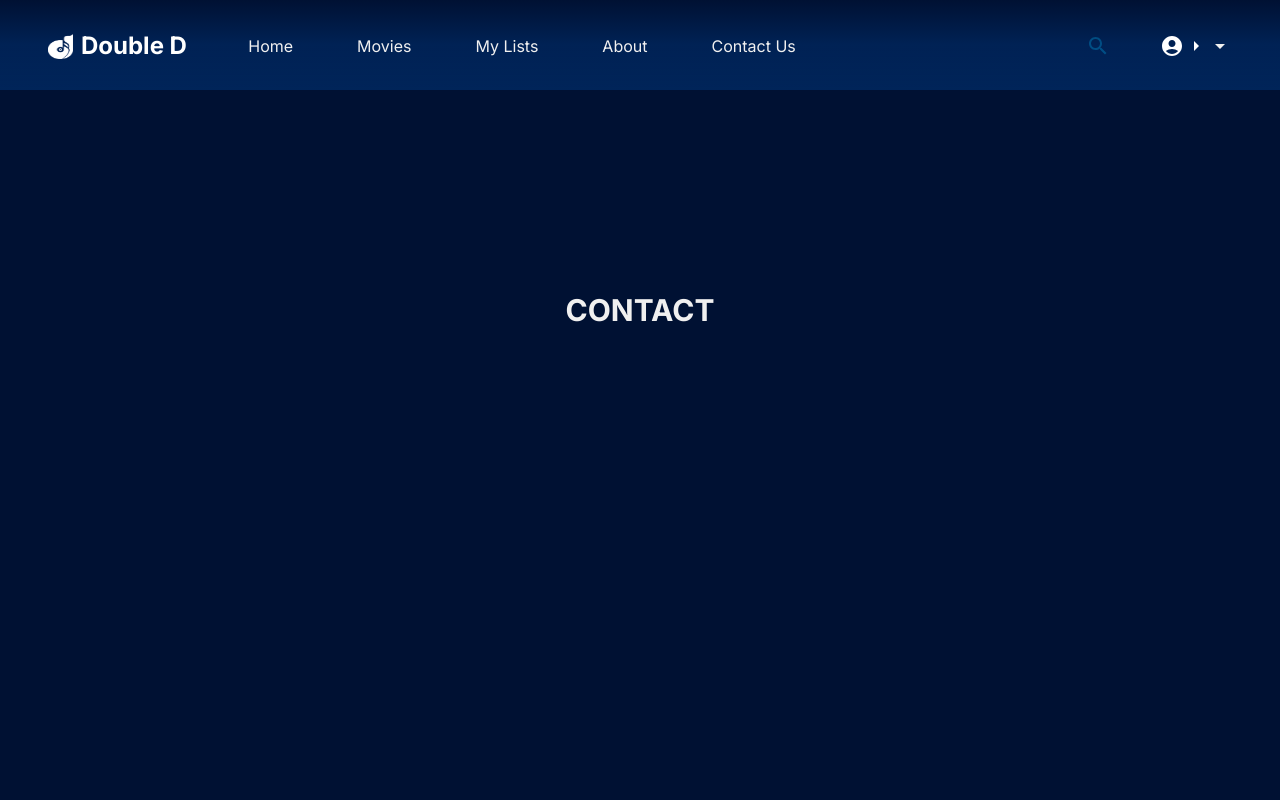
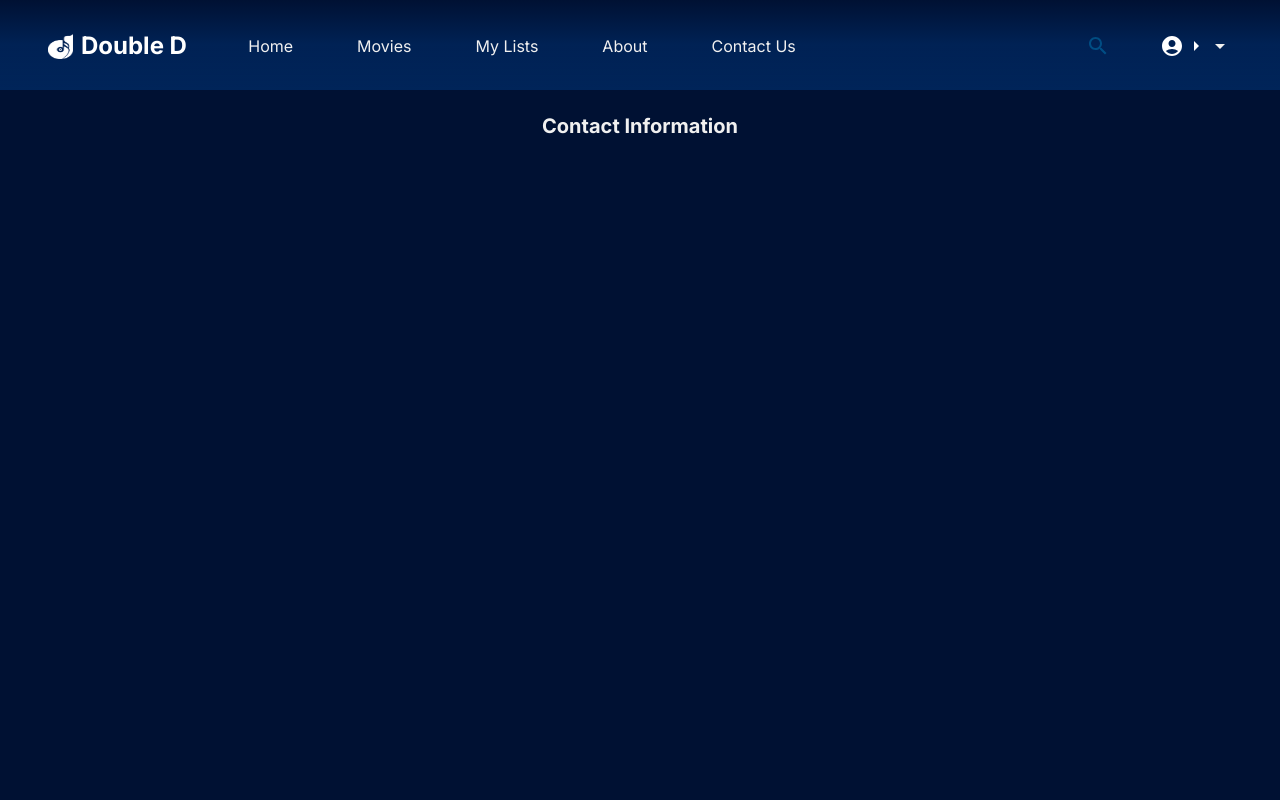
Before and after one commit to Daniel-T-Dada/Movie-App, a Next.js app: page /contact in a window 1280 px wide. Shown: the top 800 px of the page. Built offline with nearby package versions, Linux system fonts and the light colour scheme.

Commit message:
include readme file

```diff
--- a/app/contact/page.jsx
+++ b/app/contact/page.jsx
@@ -1,7 +1,7 @@
 const Contact = () => {
     return (
-        <div className='mt-[200px]'>
-            <h1 className='font-bold text-center uppercase text-3xl'>Contact</h1>
+        <div className='mt-[20px]'>
+            <h1 className='font-bold text-center  text-xl'>Contact Information</h1>
 
 
         </div>
```
Also changed, not shown: 1 other file (tests, documents, lock files or other folders).
